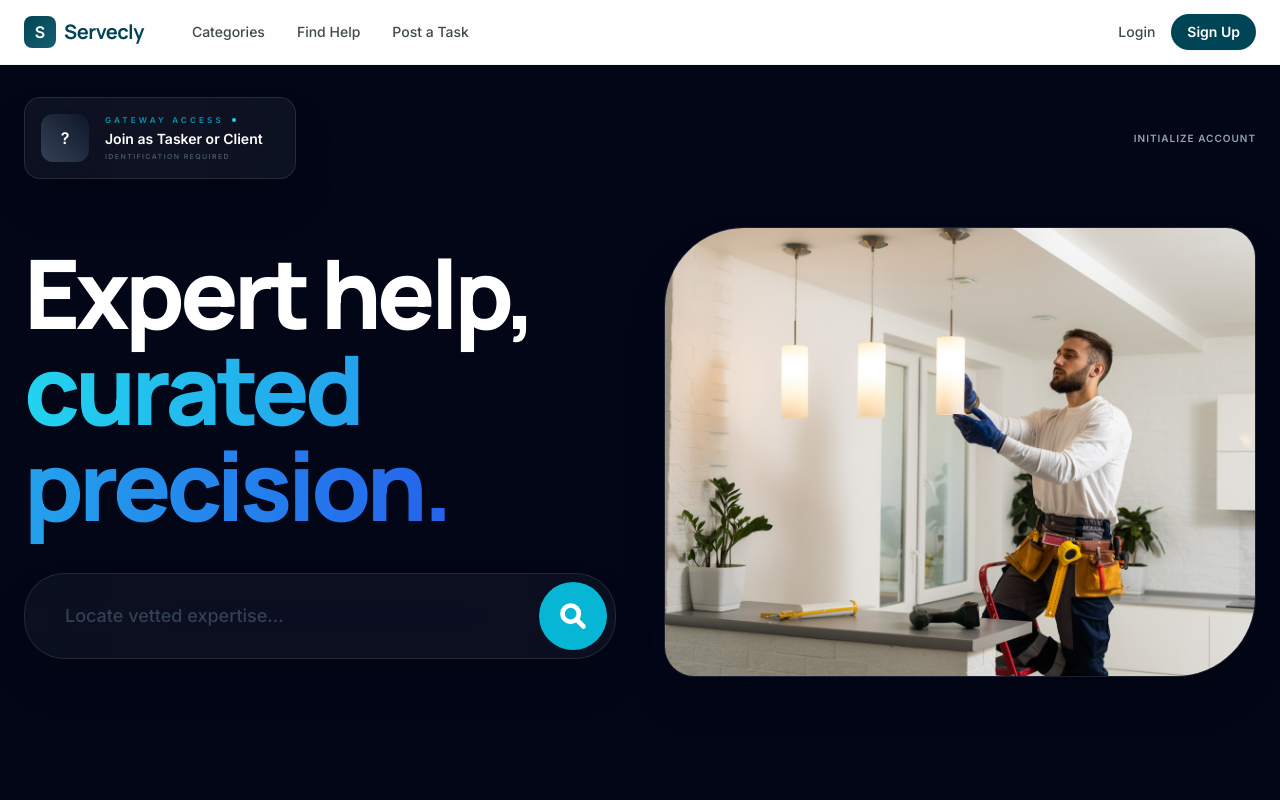
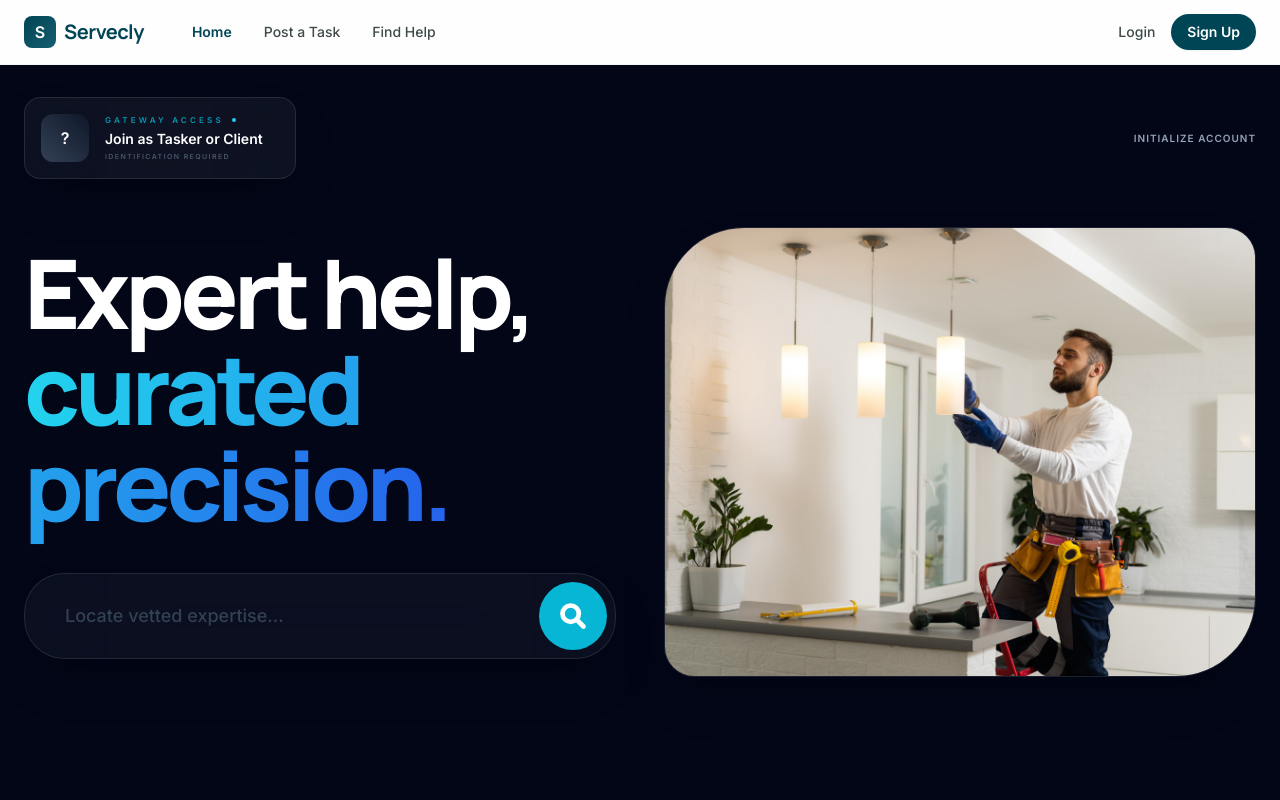
Before and after one commit to PgTobby-07/Servecly-Marektplace, a React (Vite) app: page / in a window 1280 px wide. Shown: the top 800 px of the page. Built offline with nearby package versions, Linux system fonts and the light colour scheme.

Commit message:
Refactor navigation links for user roles
Updated navigation links and improved user role handling.

```diff
--- a/src/layouts/MainLayout.jsx
+++ b/src/layouts/MainLayout.jsx
@@ -43,19 +43,20 @@ const MainLayout = ({ children }) => {
             </Link>
 
             <div className="hidden md:flex items-center gap-8 text-sm font-medium text-on-surface-variant">
-              <Link to="/" className="hover:text-primary transition-colors">Categories</Link>
+              <Link to="/" className="text-primary font-bold hover:underline">Home</Link>
+              {(!user || user.role === 'users') && (
+              <Link to="/post-task" className="hover:text-primary transition-colors">Post a Task</Link>
+              )}
+              {user && (
+                <Link to="/dashboard" className="text-primary font-bold hover:underline">My Dashboard</Link>
+              )}
               <Link to="/services" className="hover:text-primary transition-colors">Find Help</Link>
               {/* logic: Show for Guests (no user) OR Clients (role 'user') */}
-             {(!user || user.role === 'users') && (
-              <Link to="/post-task" className="hover:text-primary transition-colors">Post a Task</Link>
-              )}
               {/* FIXED: Added a general Dashboard link for logged-in users */}
-              {user && (
-                <Link to="/dashboard" className="text-primary font-bold hover:underline">Dashboard</Link>
-              )}
+
 
               {/* FIXED: Neatly integrated 'Complete Setup' so it doesn't distract the nav */}
-              {user?.role === 'tasker' && (user?.status === 'new' || !user?.status) && (
+              {user?.role === 'tasker' && (   //user?.status === 'new' || !user?.status) && (
                 <Link
                   to="/profile-setup"
                   className="bg-primary/10 text-primary px-3 py-1 rounded-full text-xs font-bold animate-pulse"
```
